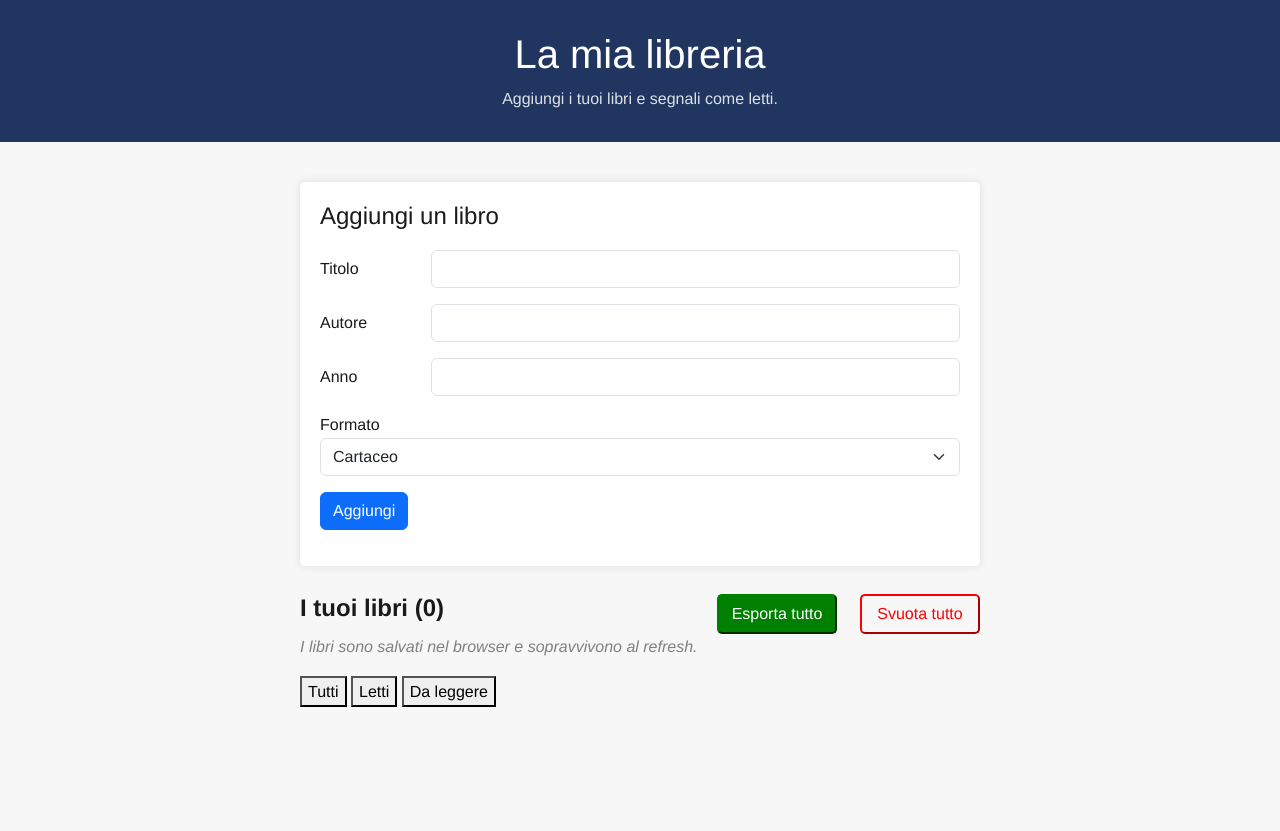
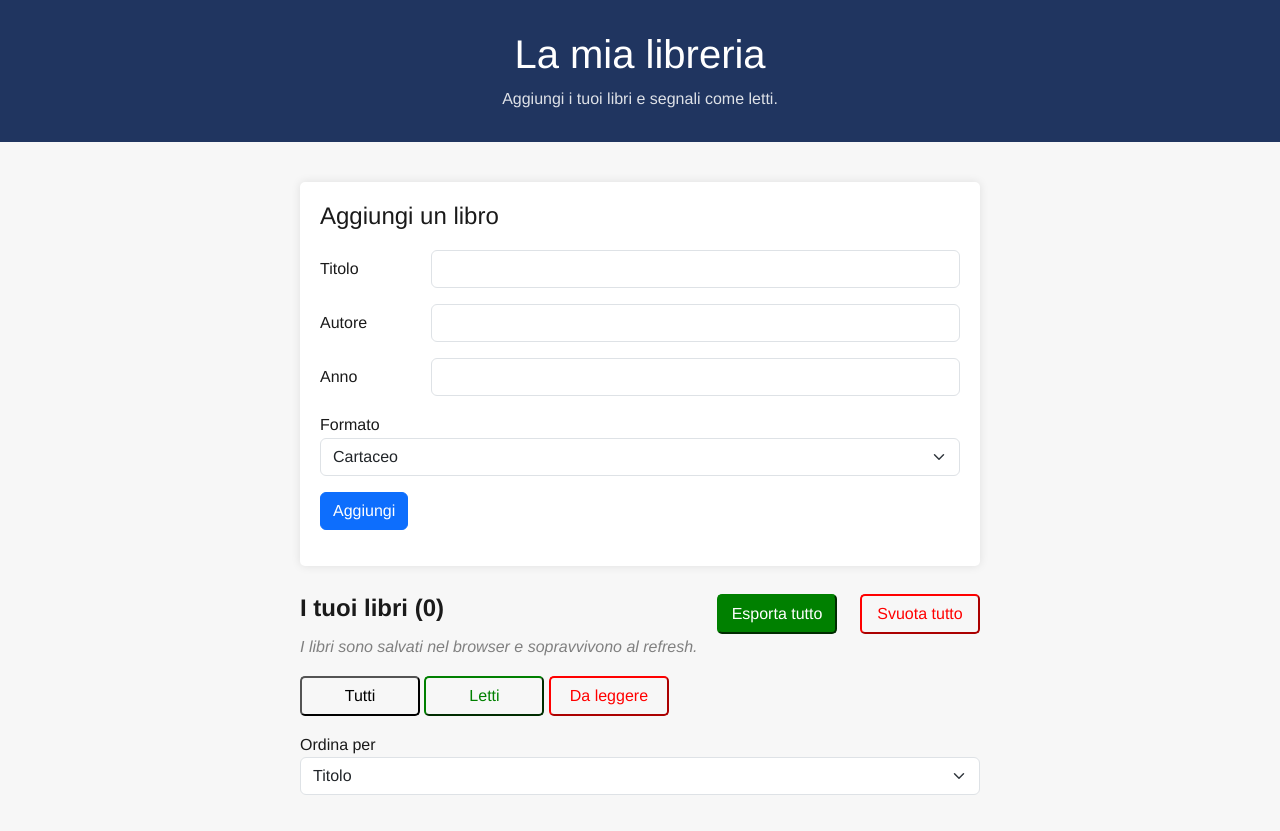
Before and after one commit to JusTMeth25/FS0226IT---DD2W7, a plain HTML site: page index.html in a window 1280 px wide. Before the commit the page ends 800 px from the top, so only its background shows below. Drawn offline with nearby package versions, Linux system fonts and the light colour scheme.

Commit message:
finito filtro titolo e anno

```diff
--- a/assets/css/style.css
+++ b/assets/css/style.css
@@ -81,6 +81,33 @@ body {
   height: 40px;
 }
 
+.btn-daLeggere {
+  color: red;
+  background: none;
+  border-color: red;
+  border-radius: 5px;
+  width: 120px;
+  height: 40px;
+}
+
+.btn-letti {
+  color: green;
+  background: none;
+  border-color: green;
+  border-radius: 5px;
+  width: 120px;
+  height: 40px;
+}
+
+.btn-all {
+  color: black;
+  background: none;
+  border-color: black;
+  border-radius: 5px;
+  width: 120px;
+  height: 40px;
+}
+
 .info-storage {
   font-style: italic;
   color: grey;
--- a/assets/js/script.js
+++ b/assets/js/script.js
@@ -139,6 +139,18 @@ document.getElementById("filter-toRead").addEventListener("click", () => {
   filtroAttuale = "daLeggere";
   renderLibri();
 });
+// === Ordina per titolo o anno ===
+document.getElementById("ordina").addEventListener("change", (e) => {
+  const criterio = e.target.value;
+
+  if (criterio === "titolo") {
+    libri.sort((a, b) => a.titolo.localeCompare(b.titolo));
+  } else if (criterio === "anno") {
+    libri.sort((a, b) => a.anno - b.anno);
+  }
+  salvaLibri();
+  renderLibri();
+});
 
 // === Submit form ===
 document.getElementById("aggiungi-libro").addEventListener("submit", (e) => {
--- a/index.html
+++ b/index.html
@@ -79,6 +79,13 @@
         <button id="filter-read" class="btn-letti">Letti</button>
         <button id="filter-toRead" class="btn-daLeggere">Da leggere</button>
       </div>
+      <div class="ordina-libri mb-3">
+        <label for="ordina">Ordina per</label>
+        <select id="ordina" class="form-select">
+          <option value="titolo">Titolo</option>
+          <option value="anno">Anno</option>
+        </select>
+      </div>
       <ul id="lista-libri" class="lista-libri">
         <!-- popolato da JavaScript -->
       </ul>
```
